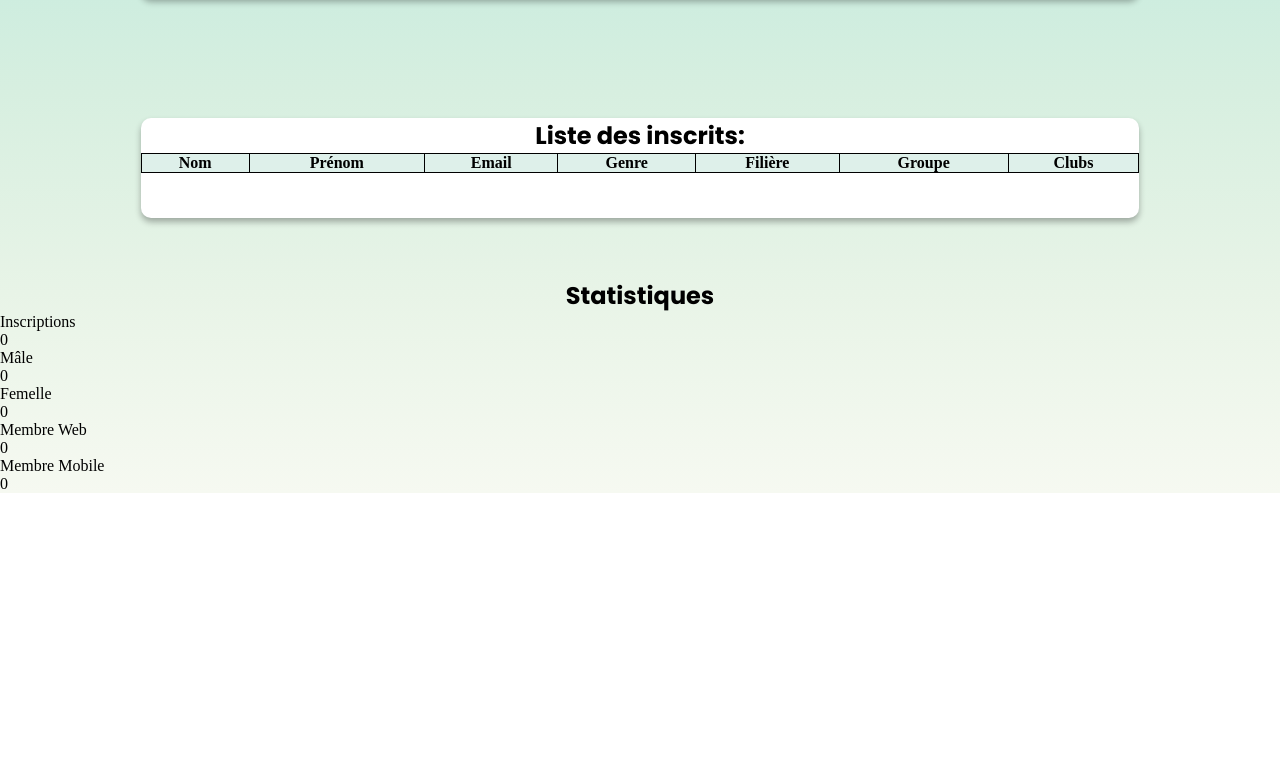
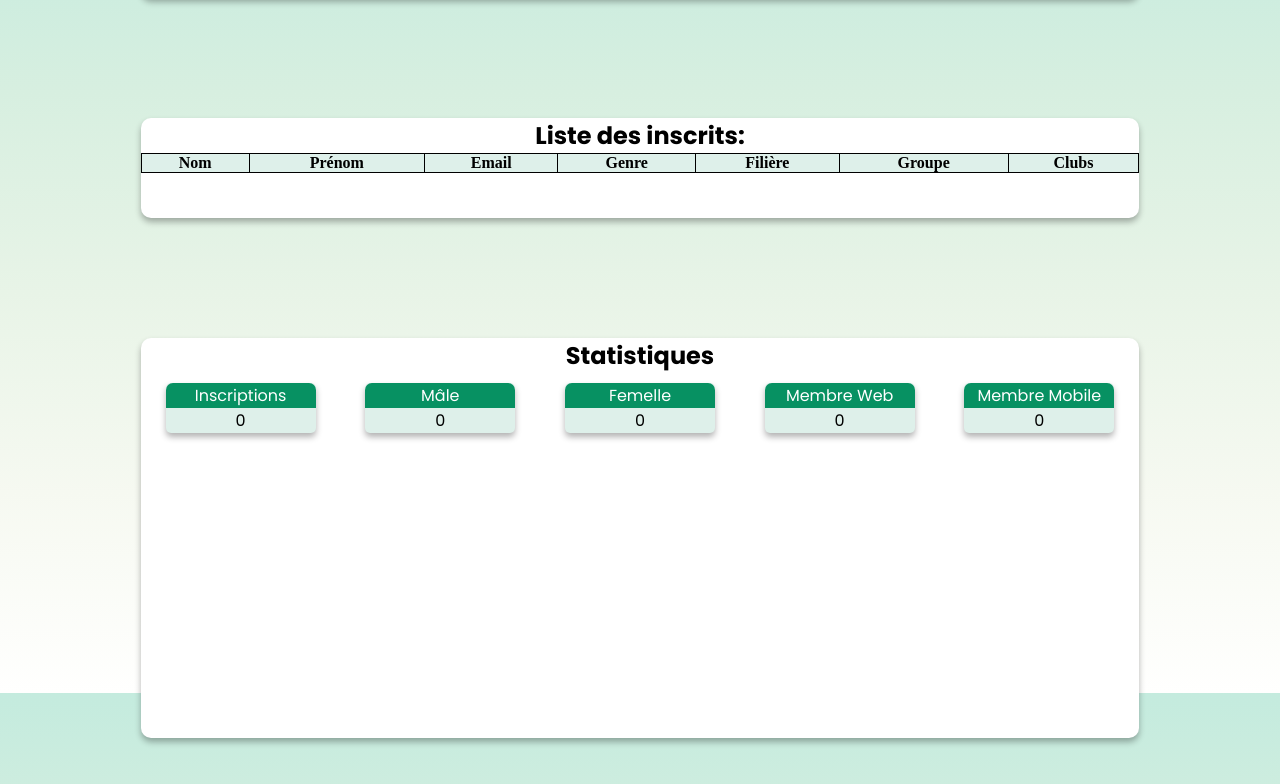
Before and after one commit to brcOne/Les-activit-s-parascolaires, a plain HTML site: page index.html in a window 1280 px wide. Shown: the part 907-1691 px from the top of the page. Before the commit the page ends 1400 px from the top, so only its background shows below. Drawn offline with Linux system fonts and the light colour scheme.

Commit message:
index.css

```diff
--- a/index.css
+++ b/index.css
@@ -208,11 +208,40 @@ button:hover {
   width: 100%;
 
 
-
-
-
 }
 .inscris, th,td{
 
   border: black 1px solid;
 }
+.Statistiques{
+
+  background-color: white;
+  margin: 60px 11%; /* Adjust the margin values as needed */
+  height: 50vh;
+  border-radius: 10px;
+  box-shadow: 0 4px 6px rgba(0, 0, 0, 0.3);
+   font-family: poppins;
+}
+.stat-container{
+  display: flex;
+  justify-content: space-around;
+  align-items: center;
+}
+.stats-card{
+  margin: 10px;
+  background-color: #def0ea;
+  width: 15%;
+  color: rgb(0, 0, 0);
+  text-align: center;
+  border-radius: 5px;
+  box-shadow: 0 4px 6px rgba(0, 0, 0, 0.3);
+
+}
+.head-card{
+  background-color: #079162;
+  width: auto;
+  height: 25px;
+  color: white;
+  border-radius: 7px 7px 0px 0px;
+
+}
```
